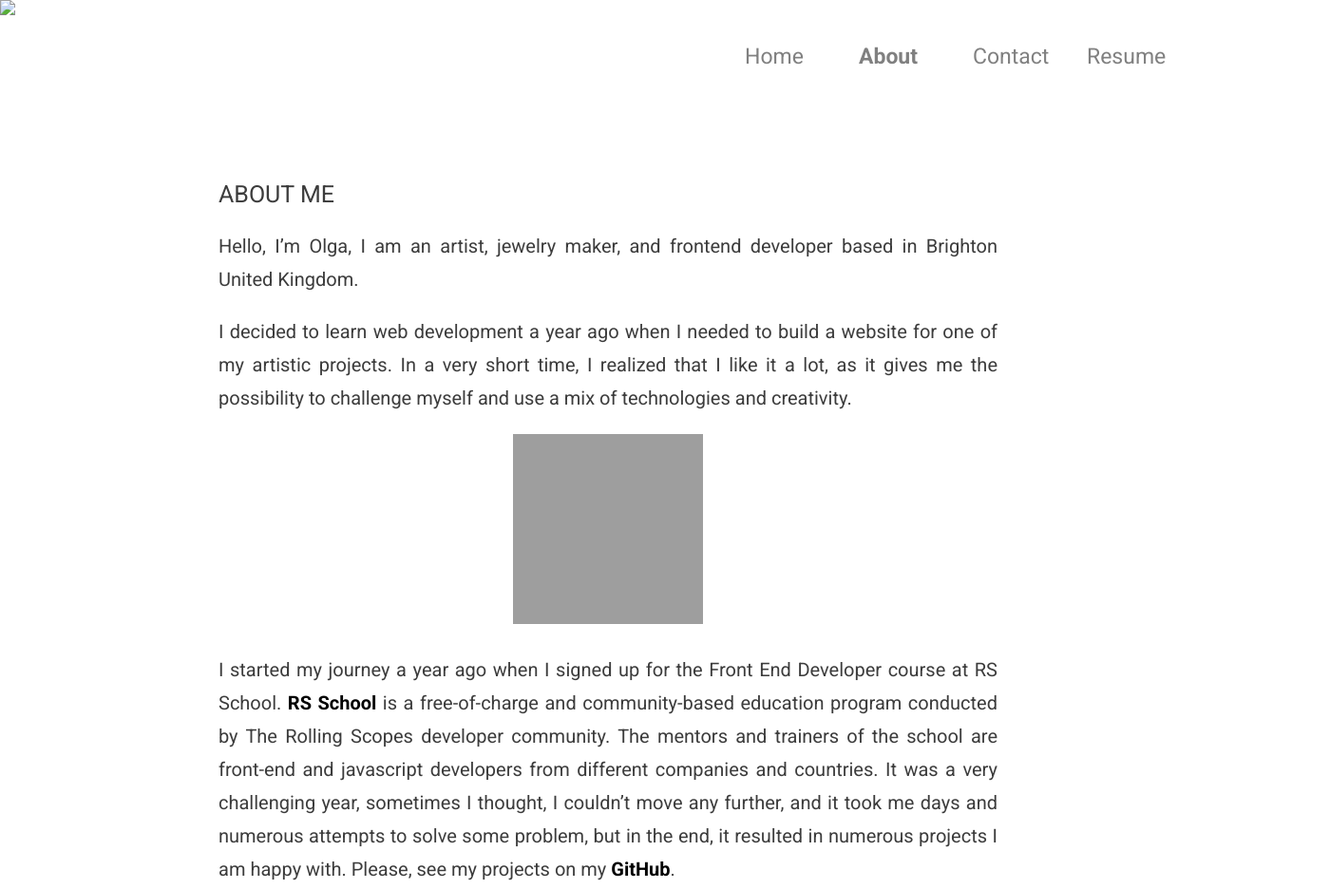
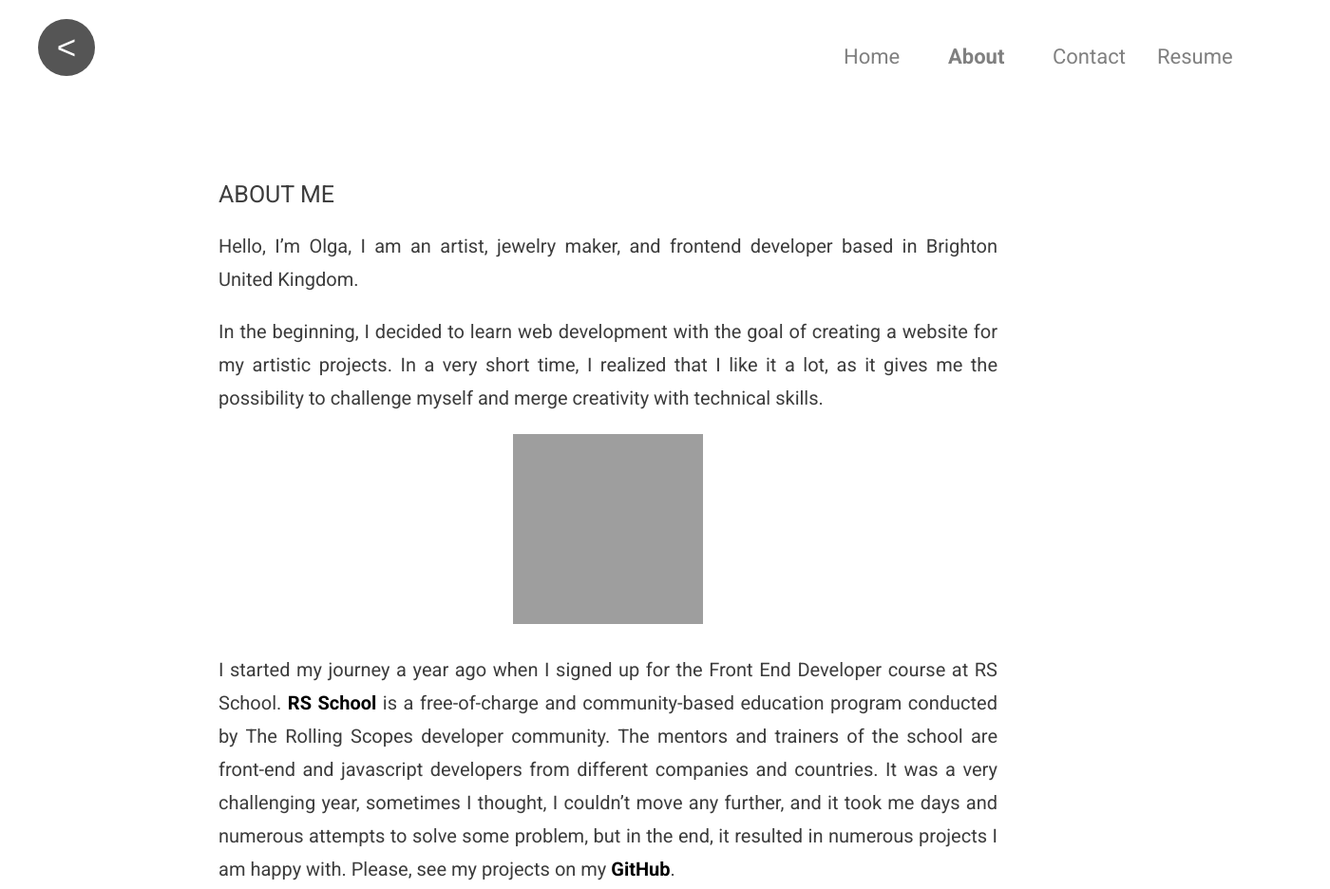
Before and after one commit to elismountain/cv-2023, a plain HTML site: page pages/about.html in a window 1280 px wide. Shown: the top 936 px of the page at 95% size, 1400 px wide, since content can reach past the window. Drawn offline with Linux system fonts and the light colour scheme; grey boxes are pictures that could not be loaded.

Commit message:
created a button back

```diff
--- a/assets/css/style.css
+++ b/assets/css/style.css
@@ -60,8 +60,8 @@ html {
 
 .header__navigation--element {
   text-decoration: none;
-  width: 12rem;
-  font-size: 2.3rem;
+  width: 11rem;
+  font-size: 2.2rem;
   line-height: 6rem;
   padding: 0 1rem 0 0;
   z-index: 10;
@@ -100,6 +100,30 @@ html {
 .header__navigation--link:hover {
   color:red;
   font-weight: bold;
+}
+
+
+/* header navigation button  */
+
+.button__back {
+  padding: 2rem 2rem 2rem 4rem;
+}
+
+.button-back--button{
+  background-color: #555;
+  color: white;
+  border: none;
+  padding: 0.5rem;
+  font-size: 3.5rem;
+  font-weight: 100;
+  height: 6rem;
+  width: 6rem;
+  border-radius: 50%;
+}
+
+.button-back--button:hover{
+  height: 6.2rem;
+  width: 6.2rem;
 }
 
 
--- a/pages/about.html
+++ b/pages/about.html
@@ -17,7 +17,7 @@
 <body class="body--wrapper">
     <div class="header--wrapper">
         <div class="button__back">
-            <img class="button__back--img" src="#">
+            <form action="../index.html" class="button-back--form" target="_blank"> <button class="button-back--button">&lt;</button></form>
         </div>
 
         <header class="header">
@@ -50,8 +50,8 @@
             Hello, I’m Olga, I am an artist, jewelry maker, and frontend developer based in Brighton United Kingdom.
           </p>
           <p class="bio__text">
-            I decided to learn web development a year ago when I needed to build a website for one of my artistic projects. In a very short time, I realized that I like it a lot, as it gives me the possibility to
-            challenge myself and use a mix of technologies and creativity.
+            In the beginning, I decided to learn web development with the goal of creating a website for my artistic projects.  In a very short time, I realized that I like it a lot, as it gives me the possibility to
+            challenge myself and merge creativity with technical skills.
           </p>
           <div class="bio__img--container">
             <img
@@ -87,7 +87,7 @@
             Right now I’m looking for a local or remote
             frontend developer position.
             For employment inquiries please reach out to me at:
-            <a href="mailto:goldsmidrd@gmail.com" class="bio-link"
+            <a href="mailto:goldsmidrd@gmail.com" class="contact__link"
               >goldsmidrd@gmail.com</a
             >
           </p>
```
Also changed, not shown: pages/contacts.html (+1 -1 lines).
